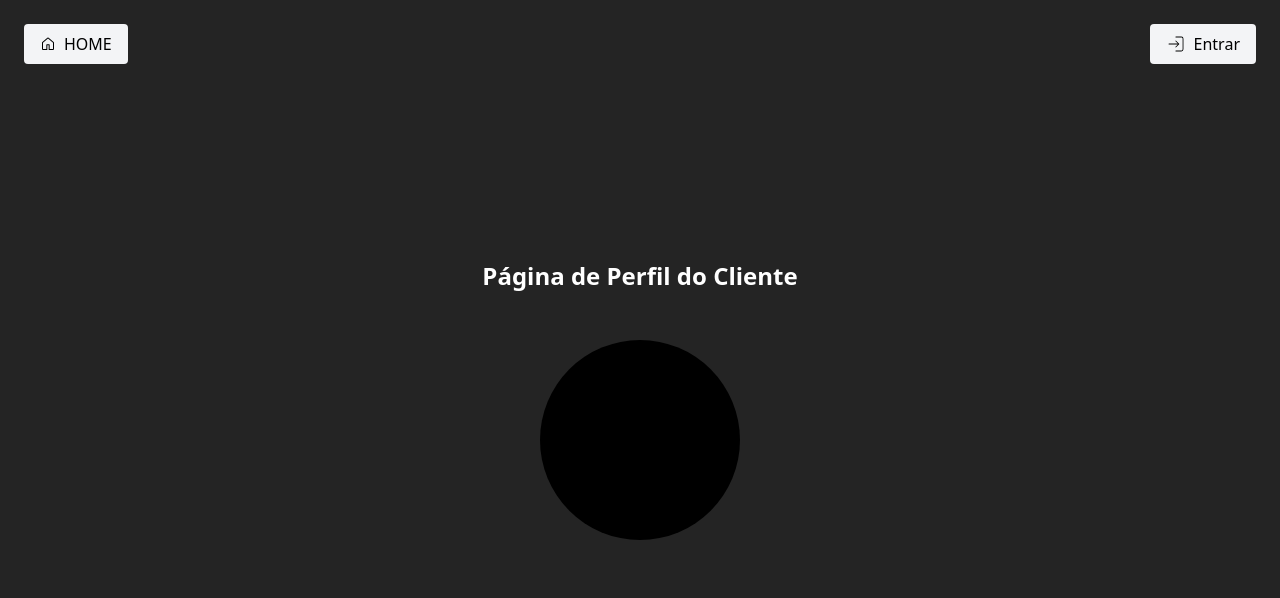
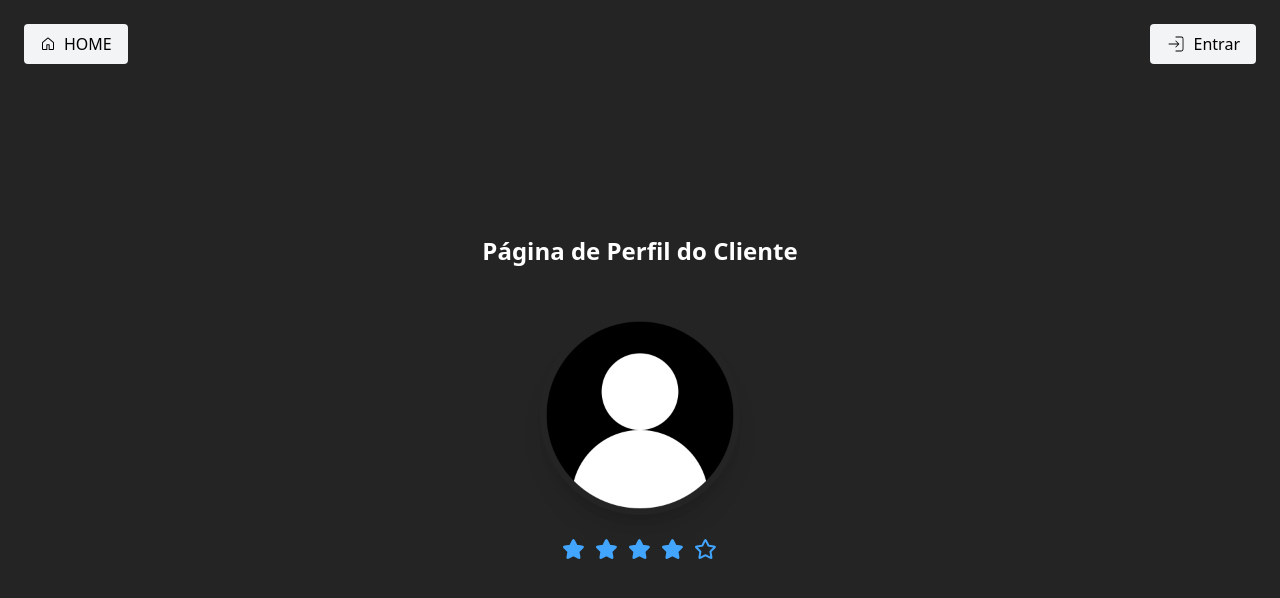
Before and after one commit to TG-QuickDraft/quick-draft, a React (Vite) app in the folder frontend/: page /perfilCliente/1 in a window 1280 px wide. Shown: the top 598 px of the page. Built offline with nearby package versions, Linux system fonts and the light colour scheme; no server answers.

Commit message:
feat(client-profile): add rating

```diff
--- a/frontend/src/pages/perfis/PerfilCliente.tsx
+++ b/frontend/src/pages/perfis/PerfilCliente.tsx
@@ -6,6 +6,9 @@ import { useEffect, useState } from "react";
 import Title from "@/components/common/Title";
 
 import type { Cliente } from "@/domain/models/Cliente";
+import MockProfile from "@/assets/mock-profile.png";
+
+import StarRating from "@/components/common/StarRating";
 
 export const PerfilCliente = () => {
   const { id } = useParams();
@@ -48,15 +51,13 @@ export const PerfilCliente = () => {
         <Title>Página de Perfil do Cliente</Title>
         <h3>{cliente?.nome}</h3>
 
-        {cliente?.fotoPerfilUrl ? (
-          <img
-            className="rounded-full shadow-xl"
-            src={cliente?.fotoPerfilUrl ? cliente.fotoPerfilUrl : ""}
-            height={200}
-          />
-        ) : (
-          <div className="bg-black w-50 h-50 rounded-full" />
-        )}
+        <img
+          className="rounded-full shadow-xl w-50 h-50"
+          src={cliente?.fotoPerfilUrl ? cliente.fotoPerfilUrl : MockProfile}
+          height={200}
+        />
+
+        <StarRating rating={4} />
       </div>
     </div>
   );
--- a/frontend/src/pages/pesquisas/PesquisaServicos.tsx
+++ b/frontend/src/pages/pesquisas/PesquisaServicos.tsx
@@ -33,7 +33,7 @@ export function PesquisaServico() {
     e.preventDefault();
 
     const filtro: FiltroServicoDTO = {
-        nome: filtroNome
+      nome: filtroNome,
     };
 
     const dados = await consultarServicos(filtro);
@@ -53,7 +53,11 @@ export function PesquisaServico() {
           onChange={(e) => setFiltroNome(e.target.value)}
           placeholder="Pesquisa"
         />
-        <Button icon={<GoSearch size={30} />} type="submit">Buscar</Button>
+        <div className="flex justify-center my-8">
+          <Button icon={<GoSearch size={30} />} type="submit">
+            Buscar
+          </Button>
+        </div>
       </form>
 
       {servicos.length === 0 ? (
@@ -87,7 +91,6 @@ export function PesquisaServico() {
           </tbody>
         </table>
       )}
-
     </div>
   );
 }
```
Lines whose indentation alone changed are shown as unchanged.
